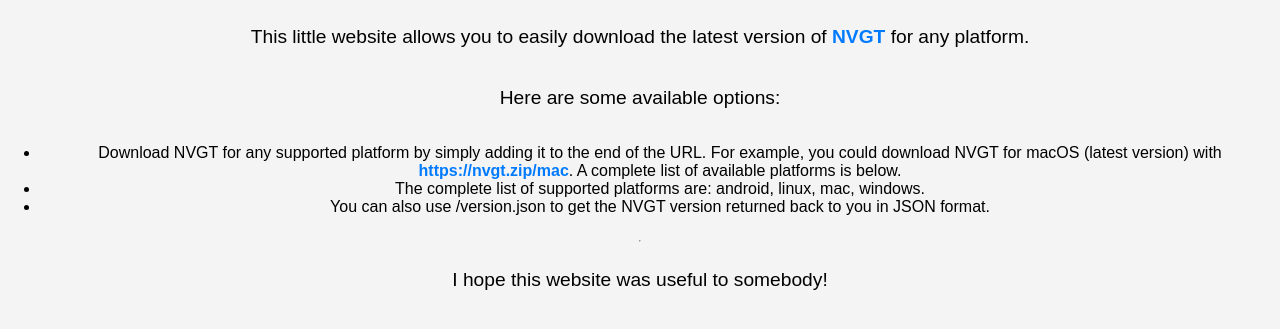
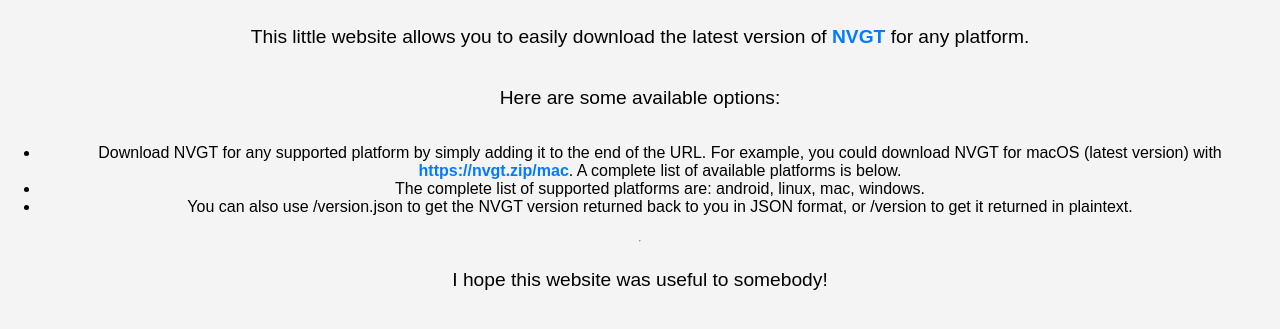
Before and after one commit to braillescreen/nvgt.zip, a Flask app: page / in a window 1280 px wide. Shown: the part 290-619 px from the top of the page. Run offline with Flask 3, Linux system fonts and the light colour scheme.

Commit message:
Return raw version support

```diff
--- a/app.py
+++ b/app.py
@@ -41,8 +41,11 @@
 			return None
 
 @app.route("/version.json")
-def return_nvgt_version(version = get_nvgt_version()):
-	return jsonify({"version": version})
+def return_nvgt_version(as_json = False, version = get_nvgt_version()):
+	return jsonify({"version": version}) if as_json else version
+
+@app.route("/version")
+def raw_version(): return return_nvgt_version(False)
 
 """ todo
 @app.route("/<platform>dev")
--- a/templates/index.html
+++ b/templates/index.html
@@ -43,7 +43,7 @@
 		<ul>
 			<li>Download NVGT for any supported platform by simply adding it to the end of the URL. For example, you could download NVGT for macOS (latest version) with <a href="/mac">https://nvgt.zip/mac</a>. A complete list of available platforms is below.</li>
 			<li>The complete list of supported platforms are: android, linux, mac, windows.</li>
-			<li>You can also use /version.json to get the NVGT version returned back to you in JSON format.</li>
+			<li>You can also use /version.json to get the NVGT version returned back to you in JSON format, or /version to get it returned in plaintext.</li>
 		</ul>
 
 		<hr>
```
